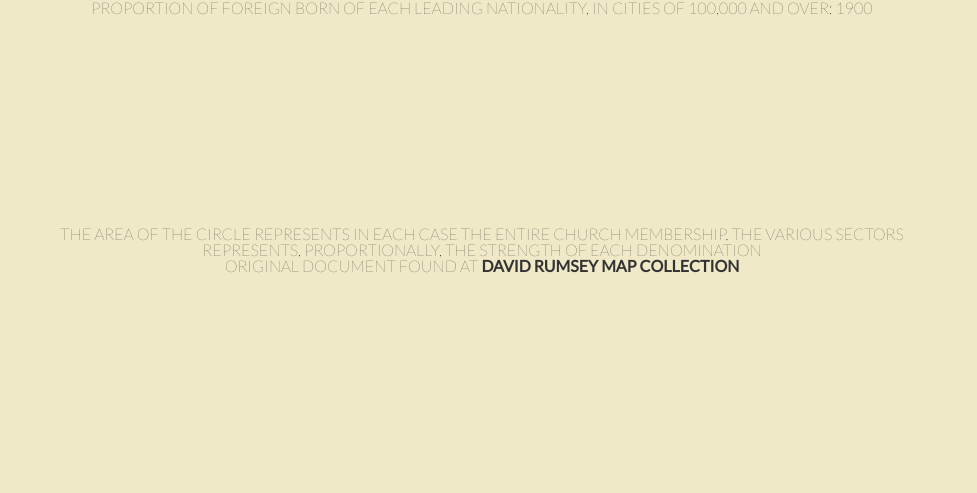
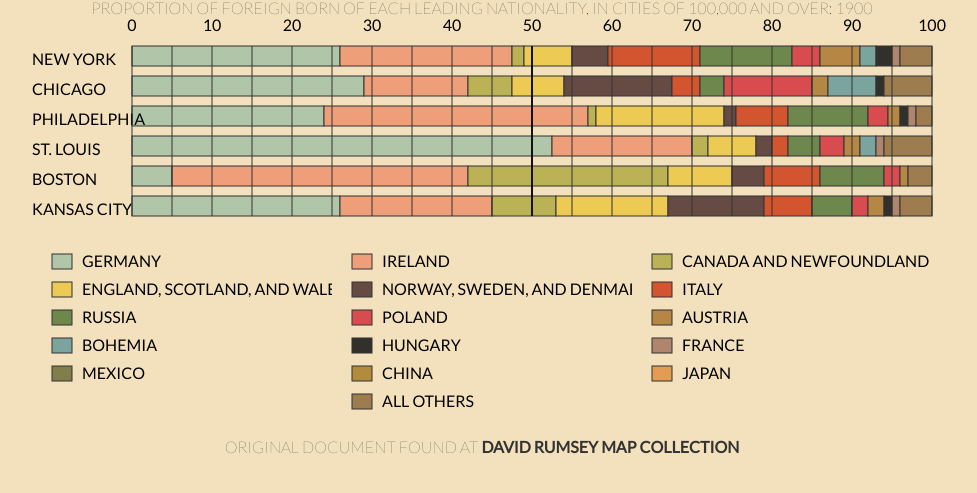
Before and after one commit to vlandham/vlandham.github.com, a Jekyll site: the page built from vis/nationality_by_city.html, in a window 1280 px wide. Shown: the top 493 px of the page, without its empty margins (158-1135 px from the left). Built offline with Jekyll 4.4.1, drawn with Linux system fonts in a browser that asks for light colours; nearby versions of some CDN libraries; library files that are not in the unit come from our copies; Markdown is read by kramdown in place of the engine named in the settings.

Commit message:
nationality by city visualization

```diff
--- /dev/null
+++ b/vis/css/nationality_by_city.css
@@ -0,0 +1,76 @@
+
+body {
+  background-color: #F3E0BD;
+}
+
+a {
+  text-decoration:none;
+  color: #333333;
+  font-weight:bold;
+}
+
+a:visited {
+  color: #333333;
+}
+
+#container {
+}
+
+header {
+  width: 900px;
+  margin: auto;
+  text-align:center;
+}
+
+header h1 {
+  font-family: 'Lato', sans-serif;
+  font-weight: 100;
+  text-transform:uppercase;
+}
+
+footer {
+  padding-top: 20px;
+  margin: auto;
+  width: 900px;
+  text-align:center;
+}
+
+footer p {
+  font-family: 'Lato', sans-serif;
+  font-weight: 100;
+  text-transform:uppercase;
+}
+
+#main {
+  width: 900px;
+  margin: auto;
+}
+
+#vis {
+  text-align:center;
+}
+
+#keys {
+  text-align:center;
+  margin-top: 20px;
+  height: 170px;
+  width:100%;
+}
+
+.key {
+  display:inline-block;
+  text-align:center;
+}
+
+.state {
+  text-align:center;
+  display:inline-block;
+  padding-right: 5px;
+  padding-left: 5px;
+}
+
+.title {
+  font-family: 'Lato', sans-serif;
+  font-weight: 400;
+  text-transform:uppercase;
+}
--- a/vis/data/nationality_by_city.json
+++ b/vis/data/nationality_by_city.json
@@ -1,3 +1,7 @@
 [{"city":"New York", "nationalities":[{"name":"Germany","index":0, "percent":26.0}, {"name":"Ireland","index":1, "percent":21.5}, {"name":"Canada And Newfoundland", "index":2, "percent":1.5}, {"name":"England, Scotland, And Whales", "index":3, "percent":6.0}, {"name":"Norway, Sweden, And Denmark", "index":4, "percent":4.5}, {"name":"Italy", "index":5, "percent":11.5}, {"name":"Russia", "index":6, "percent":11.5}, {"name":"Poland", "index":7, "percent":3.5}, {"name":"Austria", "index":8, "percent":5.0}, {"name":"Bohemia", "index":9, "percent":2.0}, {"name":"Hungary", "index":10, "percent":2.0}, {"name":"France", "index":11, "percent":1.0}, {"name":"Mexico", "index":12, "percent":0.0}, {"name":"China", "index":13, "percent":0.0}, {"name":"Japan", "index":14, "percent":0.0}, {"name":"All Others", "index":15, "percent":4.0}]},
-{"city":"Chicago", "nationalities":[{"name":"Germany","index":0, "percent":29.0}, {"name":"Ireland","index":1, "percent":13.0}, {"name":"Canada And Newfoundland", "index":2, "percent":5.5}, {"name":"England, Scotland, And Whales", "index":3, "percent":6.5}, {"name":"Norway, Sweden, And Denmark", "index":4, "percent":13.5}, {"name":"Italy", "index":5, "percent":3.5}, {"name":"Russia", "index":6, "percent":3.0}, {"name":"Poland", "index":7, "percent":11.0}, {"name":"Austria", "index":8, "percent":2.0}, {"name":"Bohemia", "index":9, "percent":6.0}, {"name":"Hungary", "index":10, "percent":1.0}, {"name":"France", "index":11, "percent":0.0}, {"name":"Mexico", "index":12, "percent":0.0}, {"name":"China", "index":13, "percent":0.0}, {"name":"Japan", "index":14, "percent":0.0}, {"name":"All Others", "index":15, "percent":6.0}]}
+{"city":"Chicago", "nationalities":[{"name":"Germany","index":0, "percent":29.0}, {"name":"Ireland","index":1, "percent":13.0}, {"name":"Canada And Newfoundland", "index":2, "percent":5.5}, {"name":"England, Scotland, And Whales", "index":3, "percent":6.5}, {"name":"Norway, Sweden, And Denmark", "index":4, "percent":13.5}, {"name":"Italy", "index":5, "percent":3.5}, {"name":"Russia", "index":6, "percent":3.0}, {"name":"Poland", "index":7, "percent":11.0}, {"name":"Austria", "index":8, "percent":2.0}, {"name":"Bohemia", "index":9, "percent":6.0}, {"name":"Hungary", "index":10, "percent":1.0}, {"name":"France", "index":11, "percent":0.0}, {"name":"Mexico", "index":12, "percent":0.0}, {"name":"China", "index":13, "percent":0.0}, {"name":"Japan", "index":14, "percent":0.0}, {"name":"All Others", "index":15, "percent":6.0}]},
+{"city":"Philadelphia", "nationalities":[{"name":"Germany","index":0, "percent":24.0}, {"name":"Ireland","index":1, "percent":33.0}, {"name":"Canada And Newfoundland", "index":2, "percent":1.0}, {"name":"England, Scotland, And Whales", "index":3, "percent":16.0}, {"name":"Norway, Sweden, And Denmark", "index":4, "percent":1.5}, {"name":"Italy", "index":5, "percent":6.5}, {"name":"Russia", "index":6, "percent":10.0}, {"name":"Poland", "index":7, "percent":2.5}, {"name":"Austria", "index":8, "percent":1.5}, {"name":"Bohemia", "index":9, "percent":0.0}, {"name":"Hungary", "index":10, "percent":1.0}, {"name":"France", "index":11, "percent":1.0}, {"name":"Mexico", "index":12, "percent":0.0}, {"name":"China", "index":13, "percent":0.0}, {"name":"Japan", "index":14, "percent":0.0}, {"name":"All Others", "index":15, "percent":2.0}]},
+{"city":"St. Louis", "nationalities":[{"name":"Germany","index":0, "percent":52.5}, {"name":"Ireland","index":1, "percent":17.5}, {"name":"Canada And Newfoundland", "index":2, "percent":2.0}, {"name":"England, Scotland, And Whales", "index":3, "percent":6.0}, {"name":"Norway, Sweden, And Denmark", "index":4, "percent":2.0}, {"name":"Italy", "index":5, "percent":2.0}, {"name":"Russia", "index":6, "percent":4.0}, {"name":"Poland", "index":7, "percent":3.0}, {"name":"Austria", "index":8, "percent":2.0}, {"name":"Bohemia", "index":9, "percent":2.0}, {"name":"Hungary", "index":10, "percent":0.0}, {"name":"France", "index":11, "percent":1.0}, {"name":"Mexico", "index":12, "percent":0.0}, {"name":"China", "index":13, "percent":0.0}, {"name":"Japan", "index":14, "percent":0.0}, {"name":"All Others", "index":15, "percent":6.0}]},
+{"city":"Boston", "nationalities":[{"name":"Germany","index":0, "percent":5.0}, {"name":"Ireland","index":1, "percent":37.0}, {"name":"Canada And Newfoundland", "index":2, "percent":25.0}, {"name":"England, Scotland, And Whales", "index":3, "percent":8.0}, {"name":"Norway, Sweden, And Denmark", "index":4, "percent":4.0}, {"name":"Italy", "index":5, "percent":7.0}, {"name":"Russia", "index":6, "percent":8.0}, {"name":"Poland", "index":7, "percent":2.0}, {"name":"Austria", "index":8, "percent":1.0}, {"name":"Bohemia", "index":9, "percent":0.0}, {"name":"Hungary", "index":10, "percent":0.0}, {"name":"France", "index":11, "percent":0.0}, {"name":"Mexico", "index":12, "percent":0.0}, {"name":"China", "index":13, "percent":0.0}, {"name":"Japan", "index":14, "percent":0.0}, {"name":"All Others", "index":15, "percent":3.0}]},
+{"city":"Kansas City", "nationalities":[{"name":"Germany","index":0, "percent":26.0}, {"name":"Ireland","index":1, "percent":19.0}, {"name":"Canada And Newfoundland", "index":2, "percent":8.0}, {"name":"England, Scotland, And Whales", "index":3, "percent":14.0}, {"name":"Norway, Sweden, And Denmark", "index":4, "percent":12.0}, {"name":"Italy", "index":5, "percent":6.0}, {"name":"Russia", "index":6, "percent":5.0}, {"name":"Poland", "index":7, "percent":2.0}, {"name":"Austria", "index":8, "percent":2.0}, {"name":"Bohemia", "index":9, "percent":0.0}, {"name":"Hungary", "index":10, "percent":1.0}, {"name":"France", "index":11, "percent":1.0}, {"name":"Mexico", "index":12, "percent":0.0}, {"name":"China", "index":13, "percent":0.0}, {"name":"Japan", "index":14, "percent":0.0}, {"name":"All Others", "index":15, "percent":4.0}]}
 ]
--- a/vis/nationality_by_city.html
+++ b/vis/nationality_by_city.html
@@ -10,14 +10,14 @@ title: Nationality by City
 	<meta charset="utf-8">
 	<meta http-equiv="X-UA-Compatible" content="IE=edge,chrome=1">
 
-	<title></title>
+  <title>Nationality by City</title>
 	<meta name="description" content="">
 	<meta name="author" content="">
 
 	<meta name="viewport" content="width=device-width,initial-scale=1">
   <link href='http://fonts.googleapis.com/css?family=Lato:100,400' rel='stylesheet' type='text/css'>
 	<link rel="stylesheet" href="css/reset.css">
-	<link rel="stylesheet" href="css/church_by_state.css">
+	<link rel="stylesheet" href="css/nationality_by_city.css">
 
 	<script src="js/libs/modernizr-2.0.6.min.js"></script>
 </head>
@@ -34,8 +34,7 @@ title: Nationality by City
   </div>
   <div class="clearfix"></div>
   <footer>
-  <p>The area of the circle represents in each case the entire church membership. The various sectors represents, proportionally, the strength of each denomination</p>
-  <p>Original Document Found at <a href="http://www.davidrumsey.com/luna/servlet/detail/RUMSEY~8~1~32013~1151361:154--Composition-of-church-membersh?sort=Pub_List_No_InitialSort%2CPub_Date%2CPub_List_No%2CSeries_No&qvq=q:composition%2Bchurch;sort:Pub_List_No_InitialSort%2CPub_Date%2CPub_List_No%2CSeries_No;lc:RUMSEY~8~1&mi=0&trs=1">David Rumsey Map Collection</a></p>
+  <p>Original Document Found at <a href="http://www.davidrumsey.com/luna/servlet/detail/RUMSEY~8~1~32117~1151459:Proportion-of-foreign-born-of-each-?qvq=q:%3D%22U.S.%2BCensus%2BOffice%22%2BAND%2B%3D%22Washington%22;lc:RUMSEY~8~1&mi=144&trs=288#">David Rumsey Map Collection</a></p>
   <p>
 	</footer>
 </div> <!--! end of #container -->
```
Also changed, not shown: vis/coffee/nationality_by_city.coffee (+113 -10 lines).
